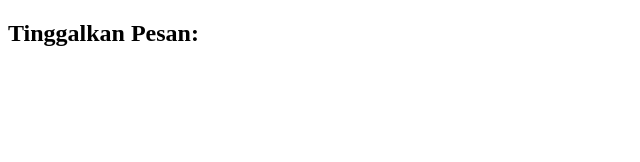
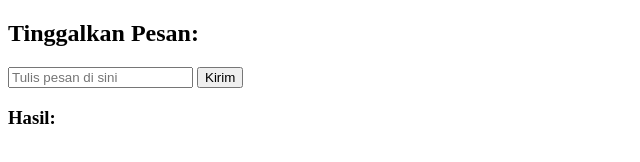
Before and after one commit to reyhannf/tespoi, a plain HTML site: page index.html in a window 1280 px wide. Shown: the whole page, without its empty margins (0-640 px from the left). Drawn offline with Linux system fonts and the light colour scheme.

Commit message:
Update index.html

```diff
--- a/index.html
+++ b/index.html
@@ -5,6 +5,12 @@
 </head>
 <body>
   <h2>Tinggalkan Pesan:</h2>
+  <form method="GET">
+    <input type="text" name="pesan" placeholder="Tulis pesan di sini">
+    <button type="submit">Kirim</button>
+  </form>
+
+  <h3>Hasil:</h3>
   <div id="hasil"></div>
 
   <script>
```
